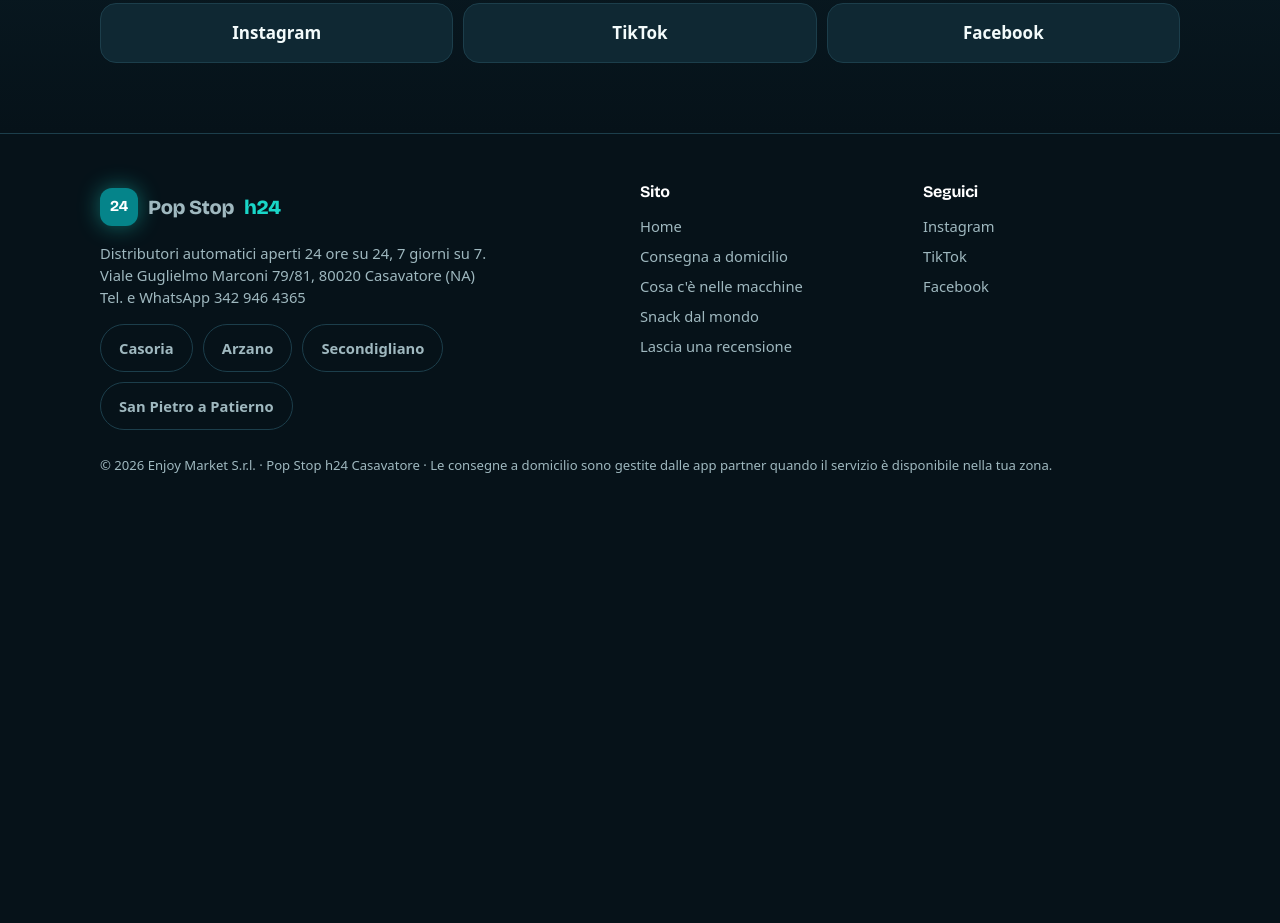
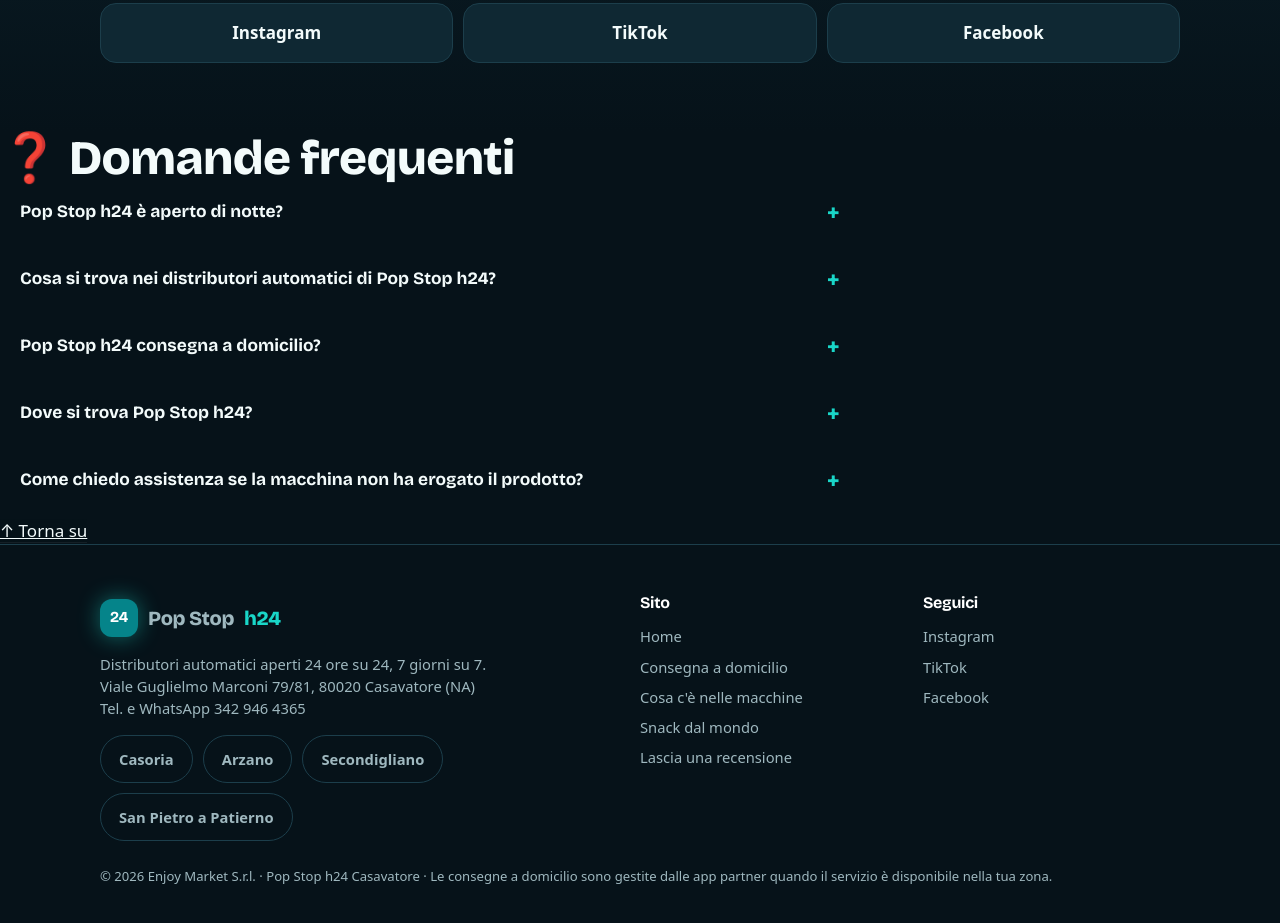
Before and after one commit to andreabarra1000-png/popstoph24, a plain HTML site: page index.html in a window 1280 px wide. Shown: the part 5040-5963 px from the top of the page. Before the commit the page ends 5636 px from the top, so only its background shows below. Drawn offline with Linux system fonts and the light colour scheme.

Commit message:
Domande frequenti, anteprima social e icona
Co-Authored-By: Claude Opus 5.5 <noreply@anthropic.com>
Claude-Session: https://claude.ai/code/session_015zoqhoD7tAUzzHdjphhnVa

```diff
--- a/index.html
+++ b/index.html
@@ -121,6 +121,15 @@
   <div class="head reveal"><div><span class="eyebrow">Social</span><h2>Seguici: reel nuovi ogni giorno</h2></div></div>
   <div class="socials"><a href="https://www.instagram.com/popstoph24" rel="noopener" target="_blank">Instagram</a><a href="https://www.tiktok.com/@popstoph365" rel="noopener" target="_blank">TikTok</a><a href="https://www.facebook.com/618353578038104" rel="noopener" target="_blank">Facebook</a></div>
 </div></section>
+  <section id="domande">
+    <h2>❓ Domande frequenti</h2>
+    <details class="faq"><summary>Pop Stop h24 è aperto di notte?</summary><p>Sì. Pop Stop h24 è aperto 24 ore su 24, 7 giorni su 7, anche di notte, la domenica e nei giorni festivi, in Viale Guglielmo Marconi 79/81 a Casavatore.</p></details>
+    <details class="faq"><summary>Cosa si trova nei distributori automatici di Pop Stop h24?</summary><p>Snack dolci e salati, bibite fresche, acqua, energy drink come Red Bull e Monster, tramezzini, caramelle, snack dal mondo e beni di prima necessità. L'elenco aggiornato è in questa pagina, nella sezione «Cosa c'è nelle macchine».</p></details>
+    <details class="faq"><summary>Pop Stop h24 consegna a domicilio?</summary><p>Sì, a Casavatore, Casoria e dintorni con Glovo, Deliveroo, Just Eat e Alfonsino, quando l'app è disponibile, anche di sera e di notte.</p></details>
+    <details class="faq"><summary>Dove si trova Pop Stop h24?</summary><p>In Viale Guglielmo Marconi 79/81, 80020 Casavatore (Napoli), vicino a Casoria e a Napoli nord.</p></details>
+    <details class="faq"><summary>Come chiedo assistenza se la macchina non ha erogato il prodotto?</summary><p>Scrivi su WhatsApp al 342 946 4365 indicando la macchina e il prodotto: ti rispondiamo appena possibile.</p></details>
+    <a class="top" href="#home">↑ Torna su</a>
+  </section>
 </main>
 <footer><div class="wrap cols">
   <div>
```
Also changed, not shown: icon.png (added), og.png (added).
